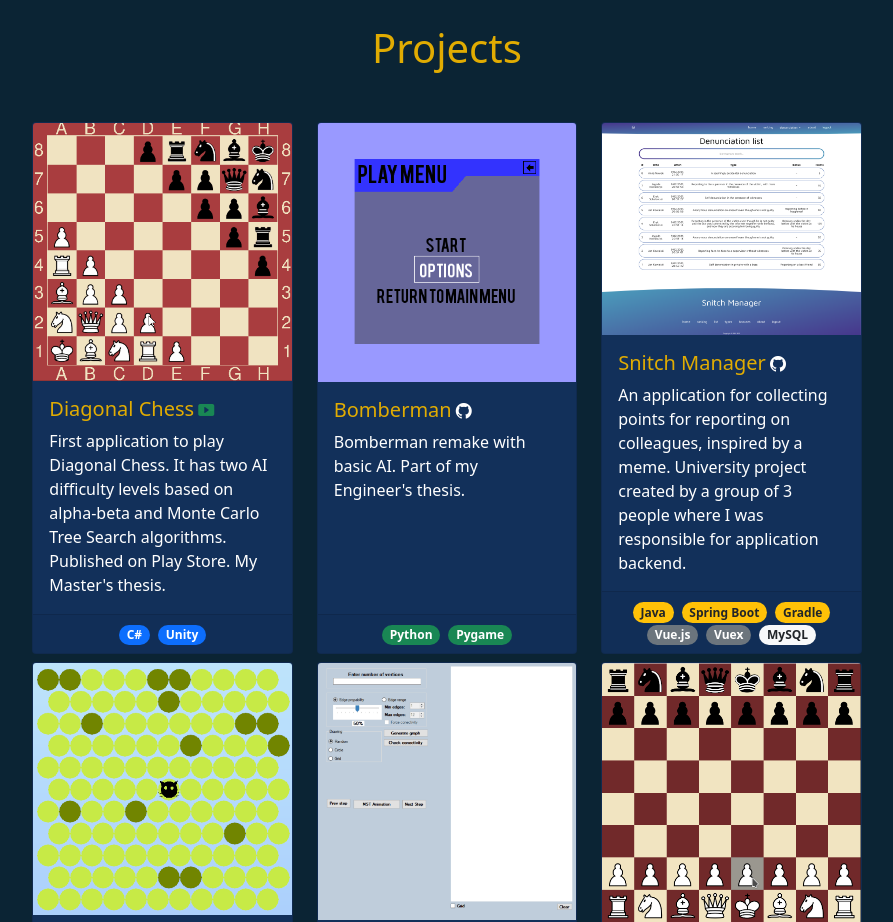
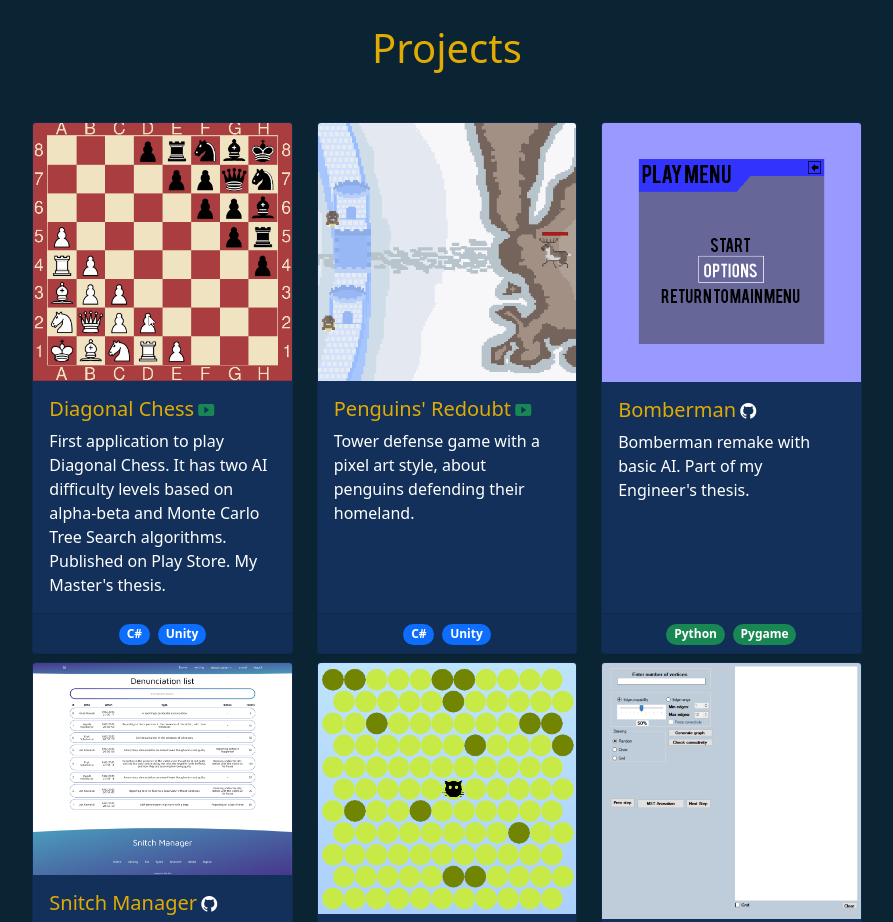
Before and after one commit to Forestf90/Portfolio, a plain HTML site: page index.html in a window 1280 px wide. Shown: the part 2780-3702 px from the top of the page, without its empty margins (193-1086 px from the left). Drawn offline with nearby package versions, Linux system fonts and the light colour scheme.

Commit message:
Add penguins and update photo

```diff
--- a/index.html
+++ b/index.html
@@ -161,6 +161,22 @@
                     </div>
                     <div class="col mb-2">
                         <div class="card h-100">
+                            <img src="images/projects/penguins.gif" class="card-img-top" alt="Penguins' Redoubt">
+                            <div class="card-body">
+                                <a href="https://play.google.com/store/apps/details?id=com.avils.PenguinsRedoubt" class="text-success">
+                                    <h5 class="card-title">Penguins' Redoubt</h5>
+                                    <i class="bi bi-play-btn-fill"></i>
+                                </a>
+                                <p class="card-text">Tower defense game with a pixel art style, about penguins defending their homeland. </p>
+                            </div>
+                            <div class="card-footer">
+                                <span class="badge rounded-pill bg-primary">C#</span>
+                                <span class="badge rounded-pill bg-primary">Unity</span>
+                            </div>
+                        </div>
+                    </div>
+                    <div class="col mb-2">
+                        <div class="card h-100">
                             <img src="images/projects/bomberman.gif" class="card-img-top" alt="Bomberman">
                             <div class="card-body">
                                 <a href="https://github.com/Forestf90/Bomberman">
@@ -233,7 +249,7 @@
                         <div class="card h-100">
                             <img src="images/projects/chess.gif" class="card-img-top" alt="Chess">
                             <div class="card-body">
-                                <a href="...">
+                                <a href="https://github.com/Forestf90/Chess">
                                     <h5 class="card-title">Chess</h5>
                                     <i class="bi bi-github"></i>
                                 </a>
```
Also changed, not shown: images/ja.jpg, images/projects/penguins.gif (added).
